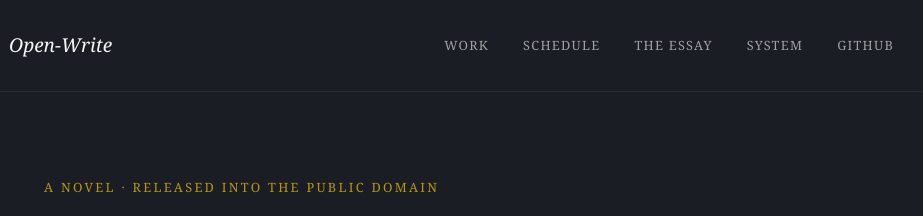
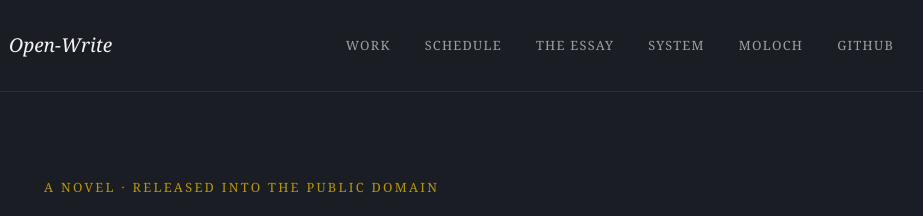
Before and after one commit to Open-Write/Open-Write-Studio-site, a plain HTML site: page a-thousand-silences.html in a window 1280 px wide. Shown: the top 216 px of the page, 256-1179 px from the left. Drawn offline with Linux system fonts and the light colour scheme.

Commit message:
Add Moloch link to top nav on 7 subpages

```diff
--- a/a-thousand-silences.html
+++ b/a-thousand-silences.html
@@ -34,6 +34,7 @@
       <a href="index.html#schedule">Schedule</a>
       <a href="essay-warning-shot.html">The essay</a>
       <a href="index.html#system">System</a>
+      <a href="moloch.html">Moloch</a>
       <a href="https://github.com/Open-Write/Open-Write" target="_blank" rel="noopener">GitHub</a>
     </nav>
   </div>
```
Also changed, not shown: essay-four.html (+1 -0 lines), essay-incentive-problem.html (+1 -0 lines), essay-three.html (+1 -0 lines), essay-warning-shot.html (+1 -0 lines), gopc-excerpt.html (+1 -0 lines), qg-excerpt.html (+1 -0 lines).
